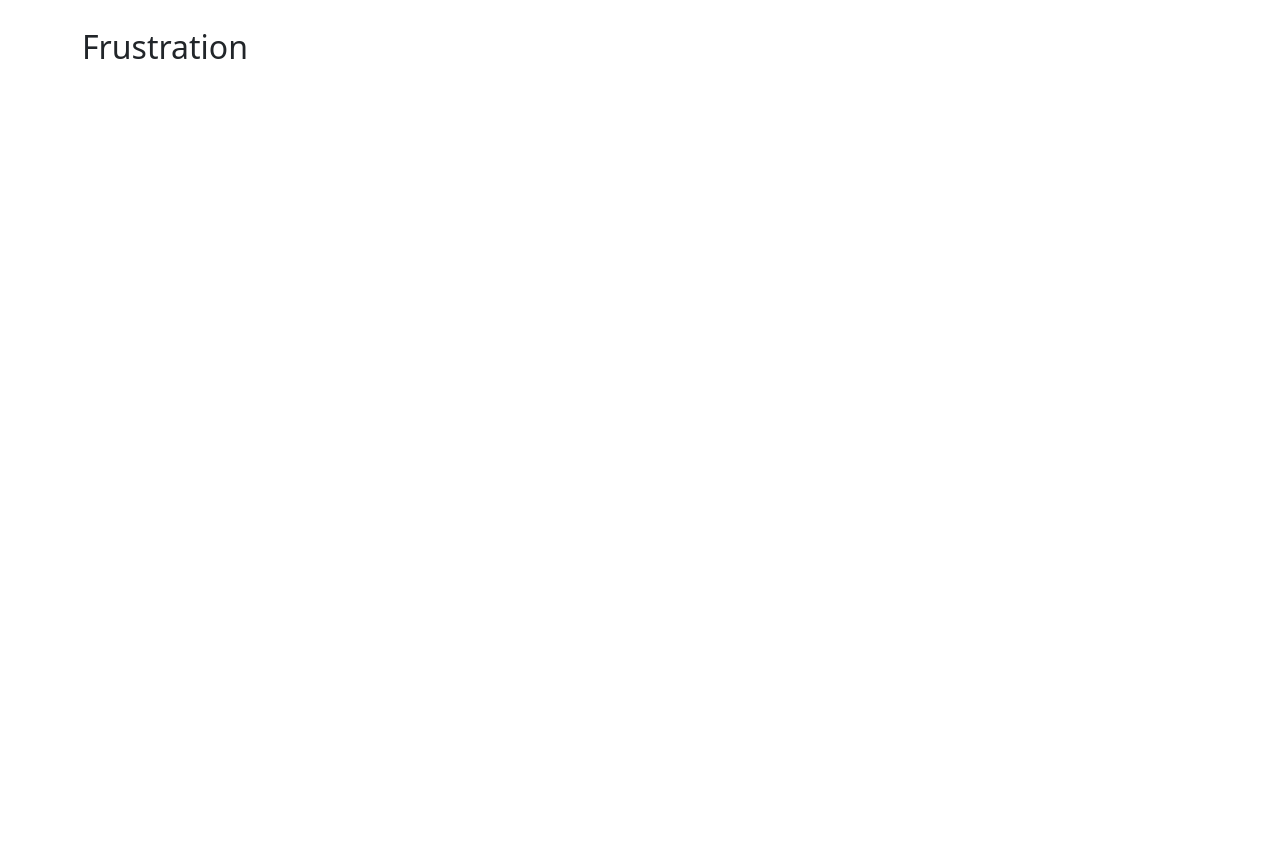
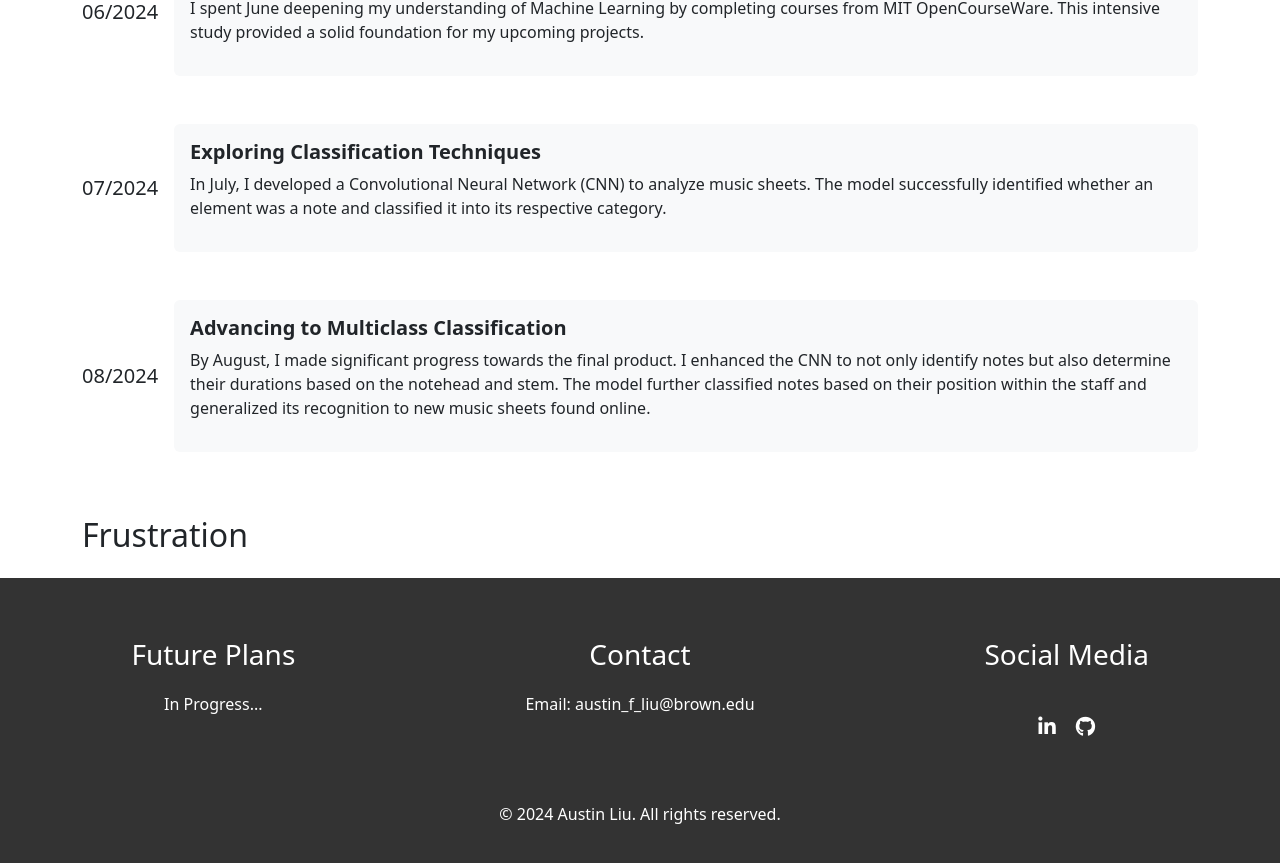
Before and after one commit to austinliu05/guitar-tab-transformer, a React (Create React App) app in the folder frontend/: page / in a window 1280 px wide. Shown: the part 477-1340 px from the top of the page. Before the commit the page ends 800 px from the top, so only its background shows below. Built offline with nearby package versions, Linux system fonts and the light colour scheme.

Commit message:
Added footer and timeline

```diff
--- a/frontend/public/index.html
+++ b/frontend/public/index.html
@@ -1,14 +1,13 @@
 <!DOCTYPE html>
 <html lang="en">
+
 <head>
   <meta charset="utf-8" />
   <link rel="icon" href="%PUBLIC_URL%/favicon.ico" />
   <meta name="viewport" content="width=device-width, initial-scale=1" />
   <meta name="theme-color" content="#000000" />
-    <meta
-      name="description"
-      content="Web site created using create-react-app"
-    />
+  <meta name="description" content="Web site created using create-react-app" />
+  <link rel="stylesheet" href="https://cdnjs.cloudflare.com/ajax/libs/font-awesome/6.0.0-beta3/css/all.min.css" />
   <!--
       manifest.json provides metadata used when your web app is installed on a
       user's mobile device or desktop. See https://developers.google.com/web/fundamentals/web-app-manifest/
@@ -25,6 +24,7 @@
     -->
   <title>React App</title>
 </head>
+
 <body>
   <noscript>You need to enable JavaScript to run this app.</noscript>
   <div id="root"></div>
@@ -39,4 +39,5 @@
       To create a production bundle, use `npm run build` or `yarn build`.
     -->
 </body>
+
 </html>
--- a/frontend/src/App.tsx
+++ b/frontend/src/App.tsx
@@ -1,8 +1,8 @@
 import { Routes, Route } from 'react-router-dom';
-import CustomNavbar from './components/Navbar';
-import Home from './components/Home';
-import NotFound from './components/NotFound';
-
+import CustomNavbar from './pages/Navbar';
+import Home from './pages/Home';
+import NotFound from './pages/NotFound';
+import Footer from './components/Footer'
 function App() {
   return (
     <div className="App">
@@ -14,6 +14,7 @@ function App() {
         <Route path="/multiclass-classification" />
         <Route path="*" element={<NotFound />} />
       </Routes>
+      <Footer />
     </div>
   );
 }
--- /dev/null
+++ b/frontend/src/components/Footer.tsx
@@ -0,0 +1,47 @@
+import React from "react";
+import "../styles/Footer.scss";
+
+const Footer: React.FC = () => {
+    return (
+        <footer className="footer">
+            <div className="footer-container">
+                <div className="footer-left">
+                    <h3>Future Plans</h3>
+                    <p>
+                        In Progress...
+                    </p>
+                </div>
+                <div className="footer-center">
+                    <h3>Contact</h3>
+                    <p>
+                        Email: <a href="mailto:info@example.com">austin_f_liu@brown.edu</a>
+                    </p>
+                </div>
+                <div className="footer-right">
+                    <h3>Social Media</h3>
+                    <div className="social-icons">
+                        <a
+                            href="https://www.linkedin.com/in/austin-liu-797877262/"
+                            target="_blank"
+                            rel="noopener noreferrer"
+                        >
+                            <i className="fab fa-linkedin-in"></i>
+                        </a>
+                        <a
+                            href="https://github.com/austinliu05"
+                            target="_blank"
+                            rel="noopener noreferrer"
+                        >
+                            <i className="fab fa-github"></i>
+                        </a>
+                    </div>
+                </div>
+            </div>
+            <div className="footer-bottom">
+                <p>&copy; 2024 Austin Liu. All rights reserved.</p>
+            </div>
+        </footer>
+    );
+};
+
+export default Footer;
--- /dev/null
+++ b/frontend/src/components/Timeline.tsx
@@ -0,0 +1,61 @@
+import React from 'react'
+
+interface TimelineItemProps {
+    date: string;
+    title: string;
+    description: string;
+    image: string;
+}
+const timelineData = [
+    {
+        date: "06/2024",
+        title: "Laying the Foundation",
+        description: "I spent June deepening my understanding of Machine Learning by completing courses from MIT OpenCourseWare. This intensive study provided a solid foundation for my upcoming projects.",
+        image: ""
+    },
+    {
+        date: "07/2024",
+        title: "Exploring Classification Techniques",
+        description: "In July, I developed a Convolutional Neural Network (CNN) to analyze music sheets. The model successfully identified whether an element was a note and classified it into its respective category.",
+        image: ""
+    },
+    {
+        date: "08/2024",
+        title: "Advancing to Multiclass Classification",
+        description: "By August, I made significant progress towards the final product. I enhanced the CNN to not only identify notes but also determine their durations based on the notehead and stem. The model further classified notes based on their position within the staff and generalized its recognition to new music sheets found online.",
+        image: ""
+    },
+];
+
+const TimelineItem: React.FC<TimelineItemProps> = ({date, title, description}) => {
+    return (
+        <div className='timeline-item mb-5'>
+            <div className='d-flex flex-row align-items-center'>
+                <div className = 'timeline-date me-3'>
+                    <h5 className='mb-0'>{date}</h5>
+                </div>
+                <div className='timeline-content bg-light p-3 rounded'>
+                    <h5 className='fw-bold'>{title}</h5>
+                    <p>{description}</p>
+                </div>
+            </div>
+        </div>
+    )
+}
+const Timeline: React.FC = () => {
+    return (
+        <div className='timeline'>
+            {timelineData.map((item, index) => (
+                <TimelineItem
+                key={index}
+                date={item.date}
+                title={item.title}
+                description={item.description}
+                image={item.image}
+                />
+            ))}
+        </div>
+    )
+}
+
+export default Timeline;
--- a/frontend/src/components/Home.tsx
+++ b/frontend/src/pages/Home.tsx
@@ -1,5 +1,6 @@
 import React from 'react';
 import { Container, Row, Col } from 'react-bootstrap';
+import Timeline from "../components/Timeline";
 
 const Home: React.FC = () => {
     return (
@@ -13,14 +14,15 @@ const Home: React.FC = () => {
                     href='https://www.perplexity.ai/search/what-are-guitar-tabs-pJADgdOlTz6KabGjnNobOg#0'
                     target="_blank"
                     rel="noopener noreferrer">guitar tabs</a>.
-                    As my first machine learning project, I have decided to divide the project into incremental steps as shown below.</p>
+                    As my first machine learning project, I have decided to divide the project into incremental steps.</p>
             </Row>
-            <Row className='mt-5'>
+            <Row className='mt-3'>
                 <Col>
                     <h2>Timeline</h2>
+                    <Timeline/>
                 </Col>
             </Row>
-            <Row className='my-5'>
+            <Row className='my-3'>
                 <Col>
                     <h2>Frustration</h2>
                 </Col>
--- a/frontend/src/components/Navbar.tsx
+++ b/frontend/src/pages/Navbar.tsx
@@ -9,7 +9,7 @@ const CustomNavbar: React.FC = () => {
     return (
         <Navbar bg="dark" variant='dark' expand="lg">
             <Container>
-                <Navbar.Brand href="#home"><img src={logo} width='50' height='50' className="d-inline-block align-top rotated-logo"
+                <Navbar.Brand href="home"><img src={logo} width='50' height='50' className="d-inline-block align-top rotated-logo"
                     alt="Guitar Tab Transformer logo" /></Navbar.Brand>
                 <Navbar.Toggle aria-controls="basic-navbar-nav" />
                 <Navbar.Collapse id="basic-navbar-nav">
--- /dev/null
+++ b/frontend/src/styles/Footer.scss
@@ -0,0 +1,49 @@
+.footer {
+    background-color: #333;
+    color: #fff;
+    padding: 40px 0;
+    text-align: center;
+}
+
+.footer-container {
+    display: flex;
+    justify-content: space-around;
+    flex-wrap: wrap;
+}
+
+.footer-container div {
+    flex: 1 1 200px;
+    padding: 20px;
+}
+
+.footer h3 {
+    margin-bottom: 20px;
+}
+
+.footer a {
+    color: #fff;
+    text-decoration: none;
+}
+
+.footer a:hover {
+    color: #ED1C24;
+}
+
+.social-icons {
+    margin-top: 10px;
+}
+
+.social-icons a {
+    margin: 0 10px;
+    color: #fff;
+    text-decoration: none;
+    font-size: 20px;
+}
+
+.social-icons a:hover {
+    color: #ED1C24;
+}
+
+.footer-bottom {
+    margin-top: 20px;
+}
```
Also changed, not shown: frontend/src/pages/NotFound.tsx (renamed from frontend/src/components/NotFound.tsx). Lines whose indentation alone changed are shown as unchanged.
